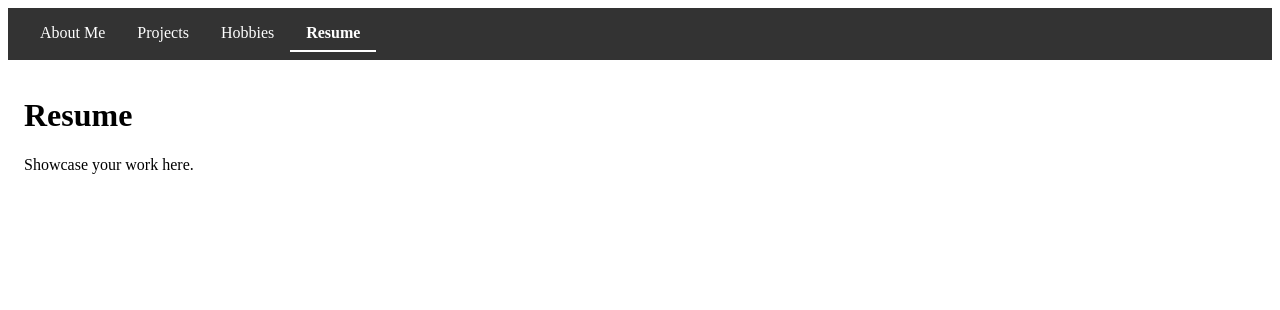
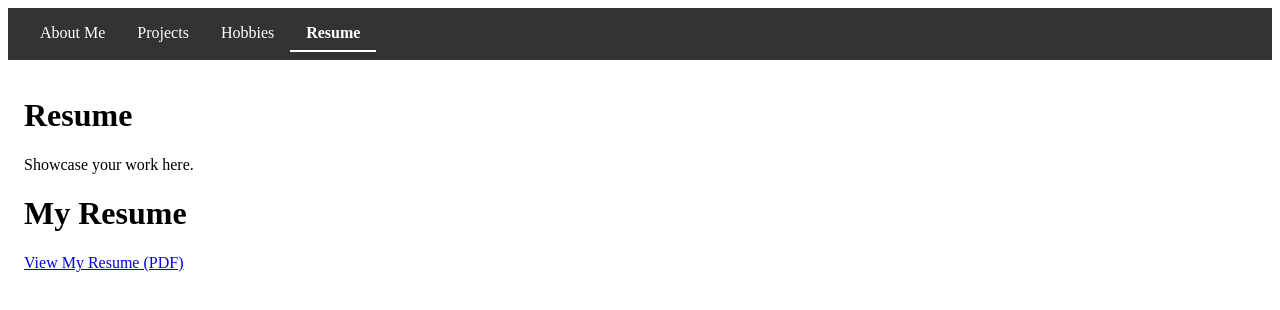
Before and after one commit to NateyKim/Website, a SvelteKit app: page /resume in a window 1280 px wide. Shown: the top 310 px of the page. Built offline with nearby package versions, Linux system fonts and the light colour scheme.

Commit message:
Resume 2025 Upload

```diff
--- a/src/routes/resume/+page.svelte
+++ b/src/routes/resume/+page.svelte
@@ -1,2 +1,7 @@
 <h1>Resume</h1>
 <p>Showcase your work here.</p>
+<h1>My Resume</h1>
+
+<a href="/Resume2025.pdf" target="_blank" rel="noopener">
+  View My Resume (PDF)
+</a>
```
Also changed, not shown: src/routes/readme.txt (added), 1 other file (tests, documents, lock files or other folders).
